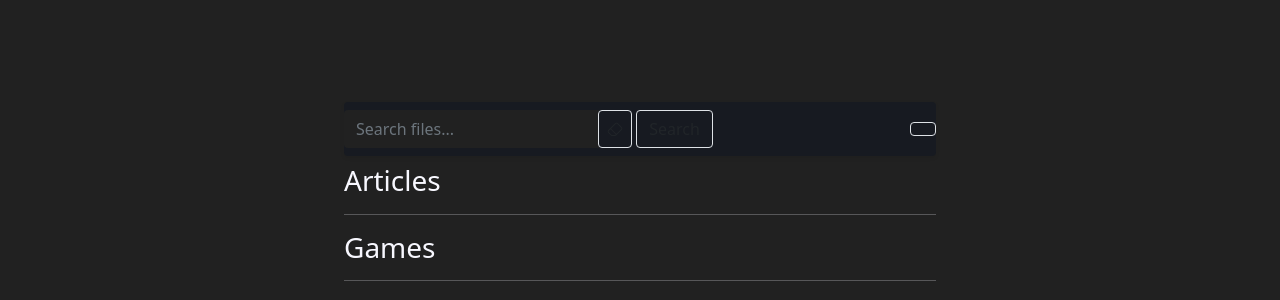
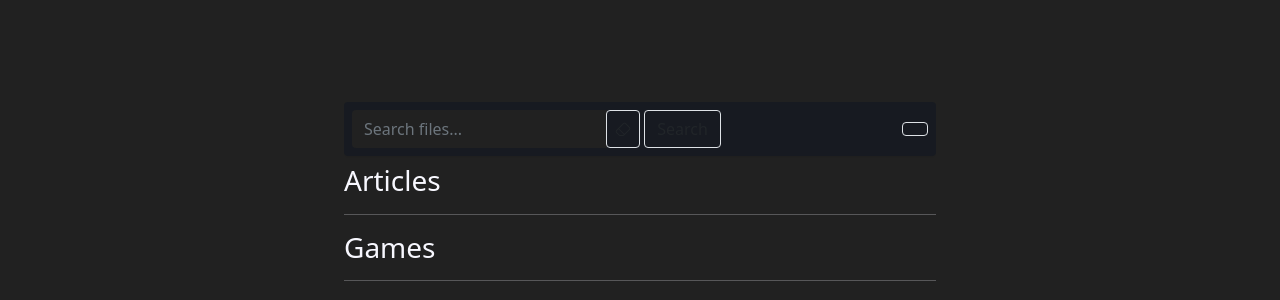
Before and after one commit to davemcdowell/portfolio, a Jekyll site: the page built from downloads.html, in a window 1280 px wide and 900 px high, scrolled down 729 px. Shown: the part 150-450 px from the top of the window. Built offline with Jekyll 4.4.1, drawn with Linux system fonts in a browser that asks for light colours; nearby versions of some CDN libraries.

Commit message:
Update downloads.html

```diff
--- a/downloads.html
+++ b/downloads.html
@@ -13,7 +13,7 @@
         <div class="col-lg-10 col-lg-offset-1">
           <section id="downloads-main" class="jumbotron py-0">
             <div class="container">
-              <nav class="navbar navbar-light justify-content-between rounded shadow-sm mb-2 stick-to-nav">
+              <nav class="navbar justify-content-between rounded mb-2 p-2 stick-to-nav">
                   <form id="search-file-form" class="form-inline me-sm-2">
                     <div class="input-group">
                       <input id="search-input" type="text" class="form-control border-right-0" placeholder="Search files..." aria-label="Search files..." aria-describedby="search-btn" autocomplete="off">
```
